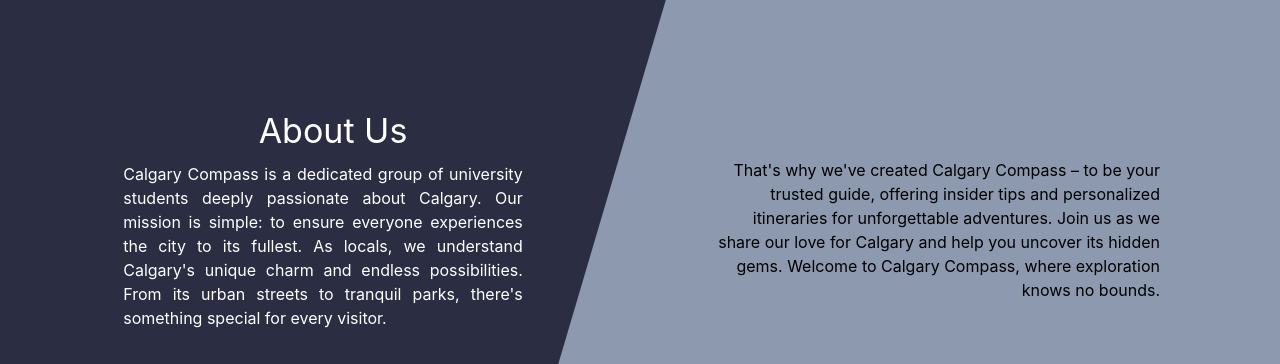
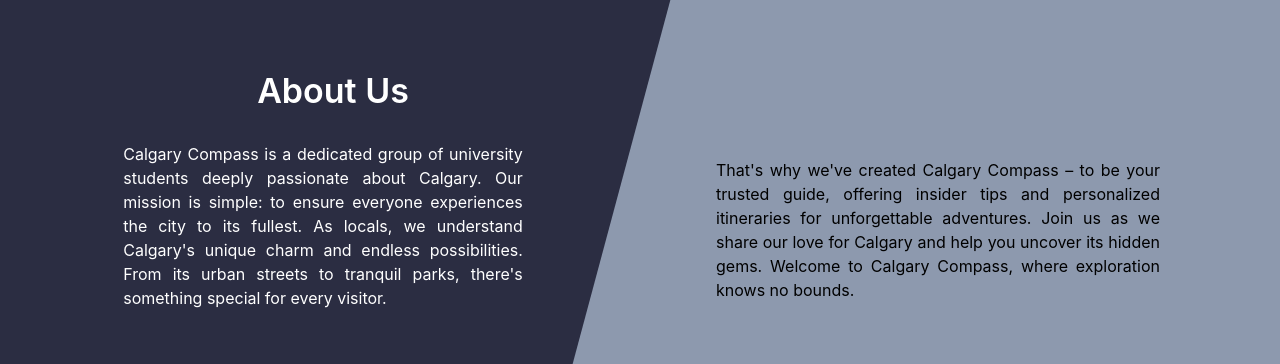
Before and after one commit to umar-ahmed1/Calgary-Compass, a React (Create React App) app in the folder frontend/: page / in a window 1280 px wide. Shown: the part 1866-2230 px from the top of the page. Built offline with nearby package versions, Linux system fonts and the light colour scheme.

Commit message:
vercel mongo

```diff
--- a/frontend/src/hooks/useLogin.jsx
+++ b/frontend/src/hooks/useLogin.jsx
@@ -18,7 +18,7 @@
         //object for userdetails to send to api
         const userDetails = {email,password};
         //call the api
-        const response = await fetch('http://localhost:4000/api/user/login', {
+        const response = await fetch('calgarycompassbackend.vercel.app/api/user/login', {
             method: 'POST',
             body: JSON.stringify(userDetails),
             headers: {
--- a/frontend/src/pages/Home.tsx
+++ b/frontend/src/pages/Home.tsx
@@ -26,7 +26,7 @@
           </Typography>
         </Box>
       </Box>
-      <Box display={"flex"} flexDirection={"row"} height={"100vh"} bgcolor={"secondaryBlueAccent"}>
+      <Box display={"flex"} flexDirection={"row"} height={"100vh"}>
         <Box
           paddingTop="25px"
           display={"flex"}
@@ -36,7 +36,7 @@
           sx={{
             backgroundImage: "url('https://heritagepark.ca/wp-content/uploads/2023/03/Crowd_Plaza_peoplewandering-2048x1365.jpg')",
             backgroundRepeat: "no-repeat",
-            width: "76%",
+            width: "86%",
             backgroundPosition: "center",
             clipPath: "polygon(0 0, 80% 0, 100% 100%, 0% 100%)",
           }}
@@ -47,7 +47,7 @@
           fontWeight="700"
           position="relative"
           top={"20px"}
-          right="50px"
+          right="80px"
           noWrap
           width={"25%"}
         >
@@ -61,6 +61,9 @@
           paddingTop={"60px"}
           paddingBottom={"40px"}
           paddingRight={"20px"}
+          position={"relative"}
+          right={"30px"}
+          top={"30px"}
         >
           <Typography>
             At Calgary Compass, our vision is to redefine the way you explore
@@ -110,7 +113,7 @@
           width={"60%"}
           height={"100vh"}
           sx={{
-            clipPath: "polygon(0 0, 100% 0, 67% 100%, 0% 100%)",
+            clipPath: "polygon(0 0, 100% 0, 70% 100%, 0% 100%)",
           }}
           paddingRight={"50px"}
         >
@@ -118,7 +121,10 @@
             variant="h4"
             textAlign={"center"}
             color={"white"}
-            paddingBottom={"10px"}
+            paddingBottom={"30px"}
+            fontWeight={"600"}
+            position={"relative"}
+            top={"-30px"}
           >
             About Us
           </Typography>
@@ -129,6 +135,8 @@
             justifyContent={"center"}
             paddingBottom={"20px"}
             paddingRight={"20px"}
+            position={"relative"}
+            top={"-30px"}
           >
             <Typography color={"white"}>
               Calgary Compass is a dedicated group of university students deeply passionate about Calgary. Our mission is simple: to ensure everyone experiences the city to its fullest.
@@ -138,7 +146,7 @@
 
           </Box>
         </Box>
-        <Box width={"40%"} height={"auto"} display={"flex"} textAlign={"right"}
+        <Box width={"40%"} height={"auto"} display={"flex"} textAlign={"justify"}
           alignSelf={"center"} paddingRight={"120px"}>
           <Typography>
             That's why we've created Calgary Compass – to be your trusted guide, offering insider tips and personalized itineraries for unforgettable adventures.
```
